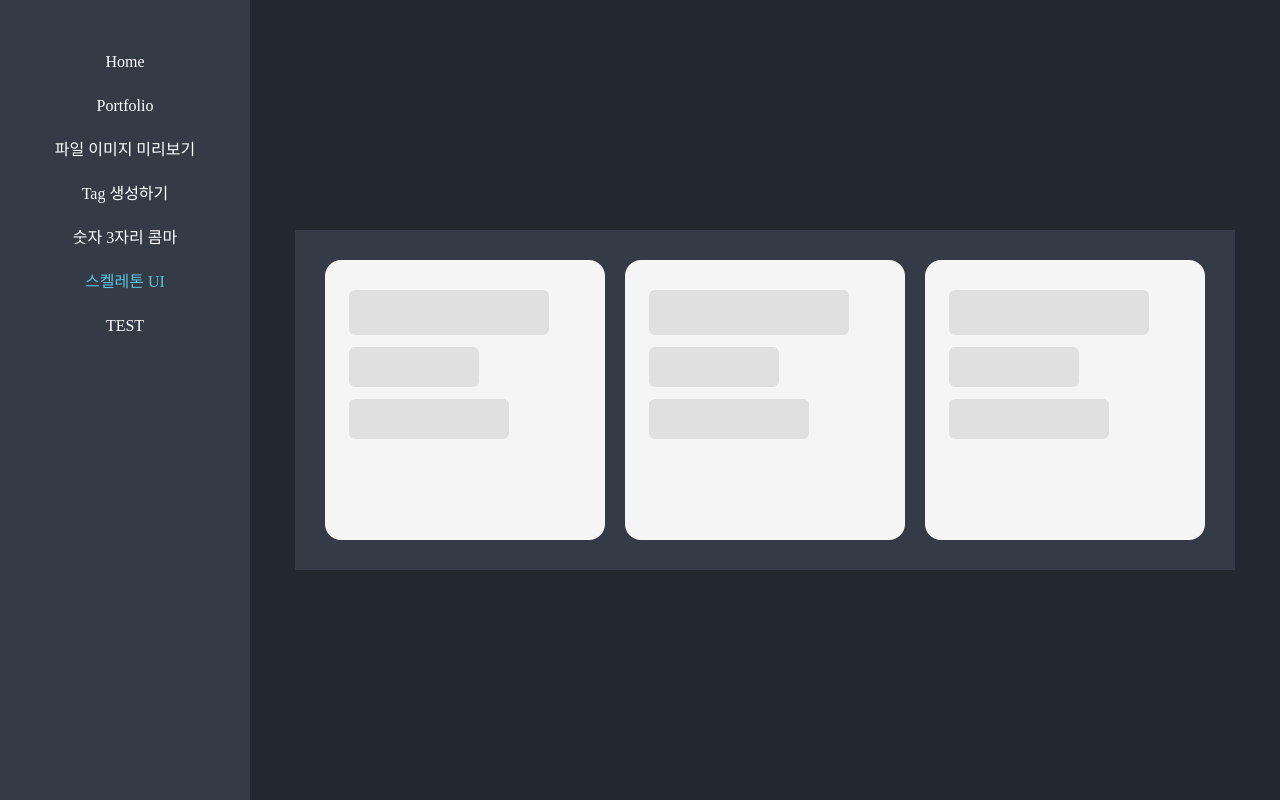
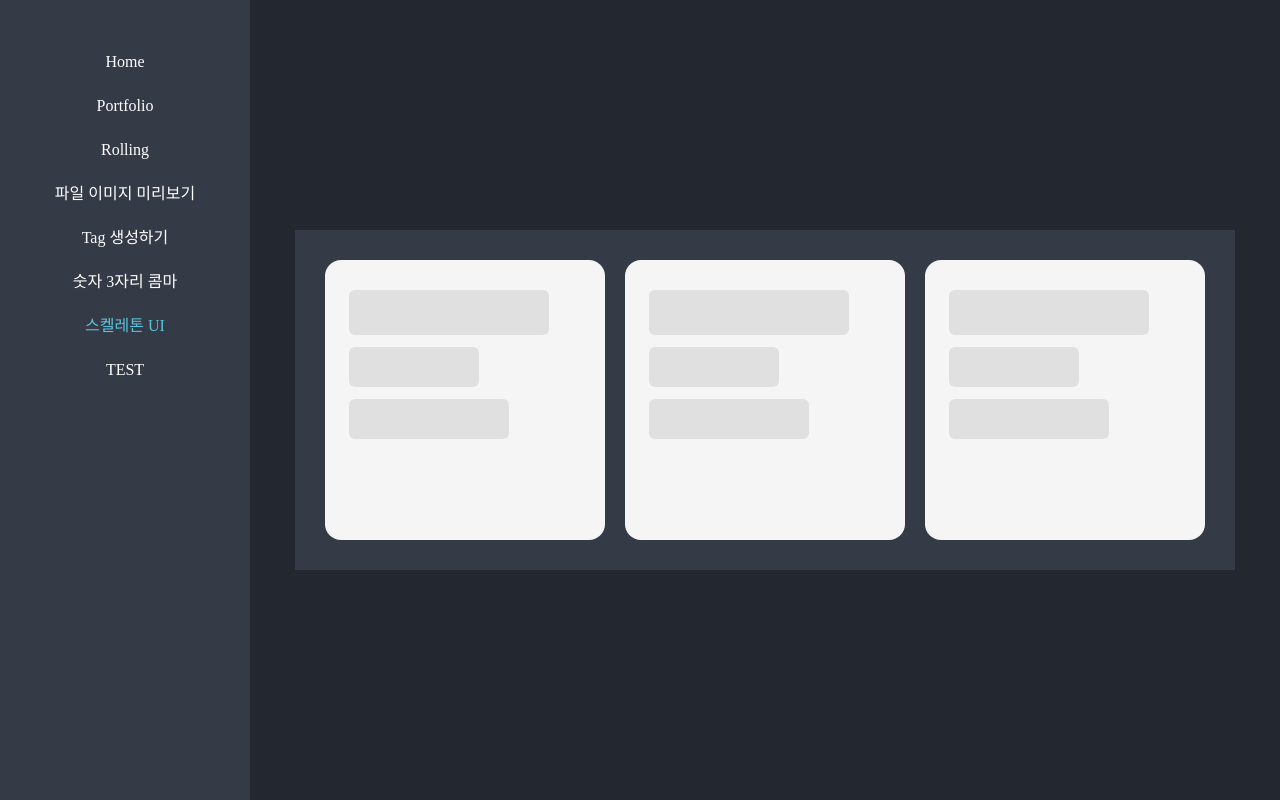
Before and after one commit to hwiiron/FeatureSet, a React (Vite) app: page /Skeleton in a window 1280 px wide. Built offline with nearby package versions, Linux system fonts and the light colour scheme.

Commit message:
롤링 프로젝트 추가

```diff
--- a/src/layouts/Header.jsx
+++ b/src/layouts/Header.jsx
@@ -21,21 +21,27 @@ const list = [
   },
   {
     id: 2,
+    name: "Rolling",
+    to: "https://boulder-headstand-90d.notion.site/1352bd9cf4b08089a0cfc9c0ce13135c?pvs=4",
+    target: "_blank",
+  },
+  {
+    id: 11,
     name: "파일 이미지 미리보기",
     to: "/filePreview",
   },
   {
-    id: 3,
+    id: 12,
     name: "Tag 생성하기",
     to: "/tags",
   },
   {
-    id: 4,
+    id: 13,
     name: "숫자 3자리 콤마",
     to: "/NumberReplace",
   },
   {
-    id: 5,
+    id: 14,
     name: "스켈레톤 UI",
     to: "/Skeleton",
   },
```
